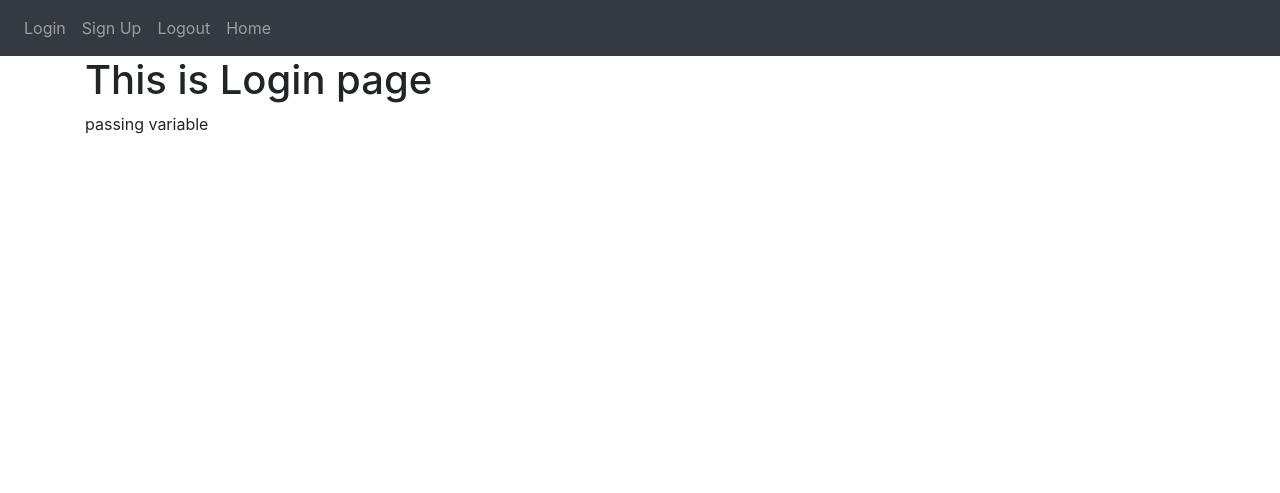
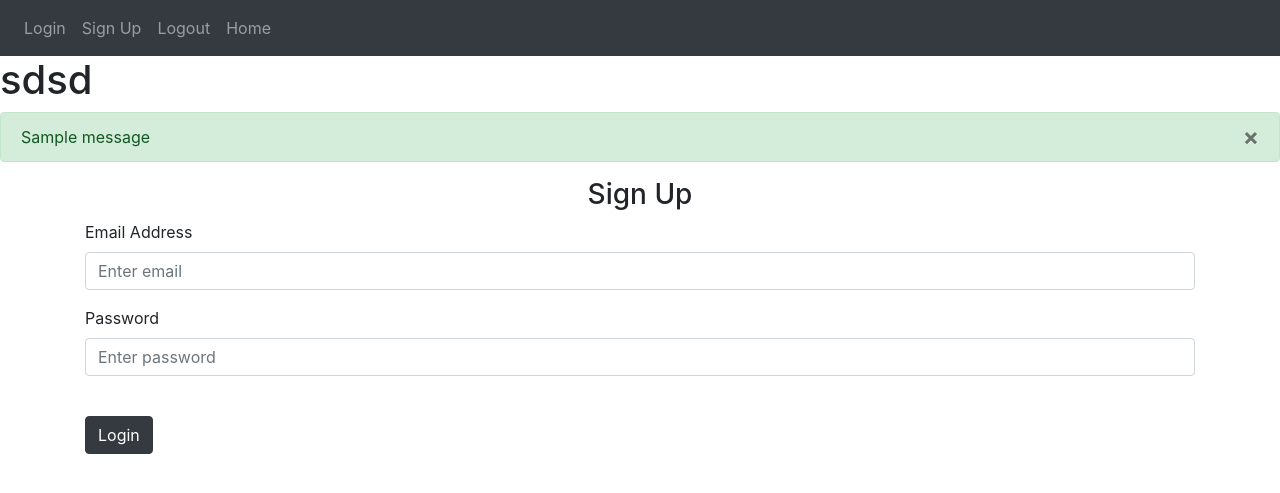
Before and after one commit to Omi-joshi007/flask-project-notes-web-app, a Flask app: page /login in a window 1280 px wide. Shown: the top 493 px of the page. Run offline with Flask 2, Linux system fonts and the light colour scheme; one stand-in notice (Sample message) is shown; some libraries are stand-ins or nearby versions.

Commit message:
SIgn Up page and Login page continue
Creating a post request and flashing error or success message on login and sign up page

```diff
--- a/Notes web app/website/auth.py
+++ b/Notes web app/website/auth.py
@@ -1,8 +1,8 @@
-from flask import Blueprint, render_template
+from flask import Blueprint, render_template,request, flash
 
 auth = Blueprint('auth',__name__)
 
-@auth.route('/login')
+@auth.route('/login',methods =['GET','POST'])
 def login():
     return render_template('login.html',text='passing variable')
 
@@ -10,6 +10,22 @@ def login():
 def logout():
     return '<p>Logout page</p>'
 
-@auth.route('/sign-up')
+@auth.route('/sign-up',methods =['GET','POST'])
 def signup():
+    if request.form == 'POST':
+        email = request.form.get('email')
+        firstName = request.form.get('firstName')
+        password1 = request.form.get('password1')
+        password2 = request.form.get('password2')
+        if len(email) < 4:
+            flash('Enter a valid email greater than 3 characters.',category='error')
+        elif len(firstName) <2:
+            flash('Enter a valid name greater than 1 character',category='error')
+        elif password1 != password2:
+            flash('Passwords don\'t match',category='error')
+        elif len(password1 < 7):
+            flash('Enter a valid password minimun 7 characters',category='error')
+        else:
+            flash('Account created successfully!!', category='success')
+
     return render_template('sign_up.html')
--- a/Notes web app/website/templates/base.html
+++ b/Notes web app/website/templates/base.html
@@ -33,6 +33,30 @@
 
         </div>
       </nav>
+
+      {% with messages = get_flashed_messages(with_categories=true) %}
+      {% if messages %}
+        <h1>sdsd</h1>
+        {% for category,message in messages %}
+        {% if category == 'error' %}
+          <div class="alert alert-danger alert dismissable fade show" role="alert">
+            {{ message }}
+            <button type="button" class="close" data-dismiss="alert">
+              <span aria-hidden="true">&times;</span>
+            </button>
+          </div>
+        {% else %}
+        <div class="alert alert-success alert dismissable fade show" role="alert">
+          {{ message }}
+          <button type="button" class="close" data-dismiss="alert">
+            <span aria-hidden="true">&times;</span>
+          </button>
+        </div>
+        {% endif %}
+      {% endfor %}
+      {% endif %}
+      {% endwith %}
+
       <div class="container">{% block container %} {% endblock %}</div>
 
 
--- a/Notes web app/website/templates/login.html
+++ b/Notes web app/website/templates/login.html
@@ -1,3 +1,17 @@
 {% extends "base.html" %}
 {% block title %}Login{% endblock %}
-{% block container %} <h1>This is Login page</h1> {{text}}{% endblock %}
+{% block container %}
+<form method="POST">
+    <h3 align="center">Sign Up</h3>
+    <div class="form-group">
+        <label for="email">Email Address</label>
+        <input type="email" class="form-control" id="email" name="email" placeholder="Enter email">
+    </div>
+    <div class="form-group">
+        <label for="password">Password</label>
+        <input type="password" class="form-control" id="password" name="password" placeholder="Enter password">
+    </div>
+    <br/>
+    <button type="submit" class="btn btn-dark">Login</button>
+</form>
+{% endblock %}
```
Also changed, not shown: Notes web app/website/templates/sign_up.html (+14 -0 lines).
